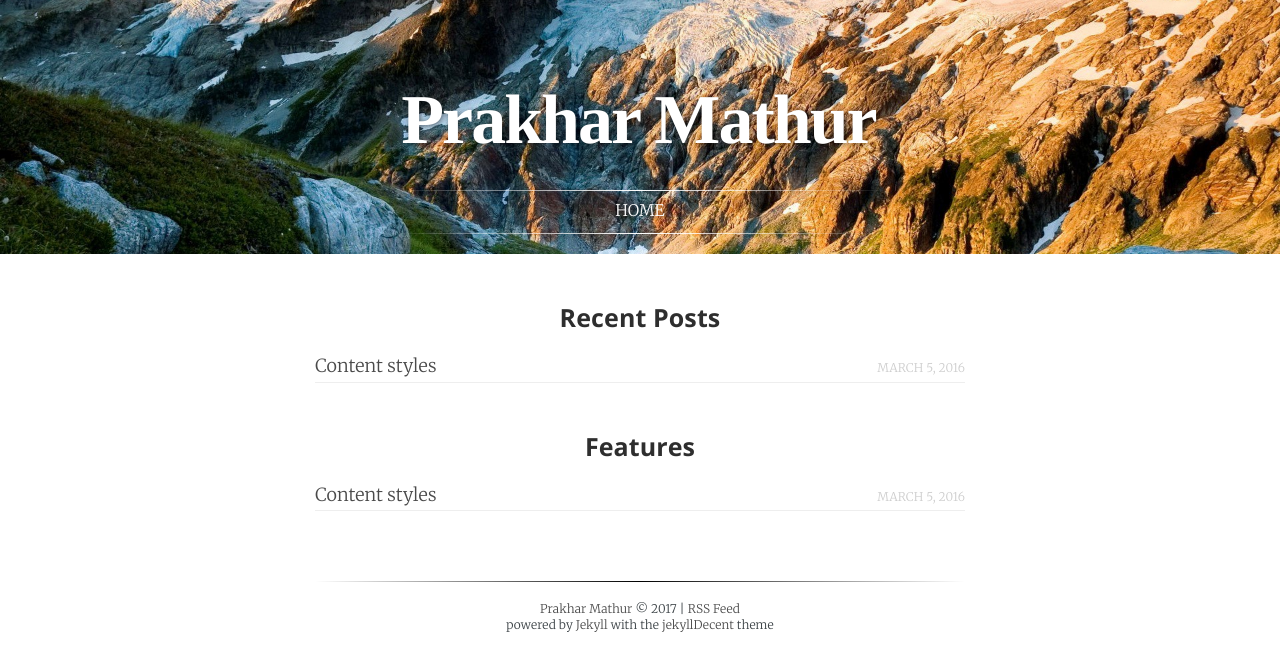
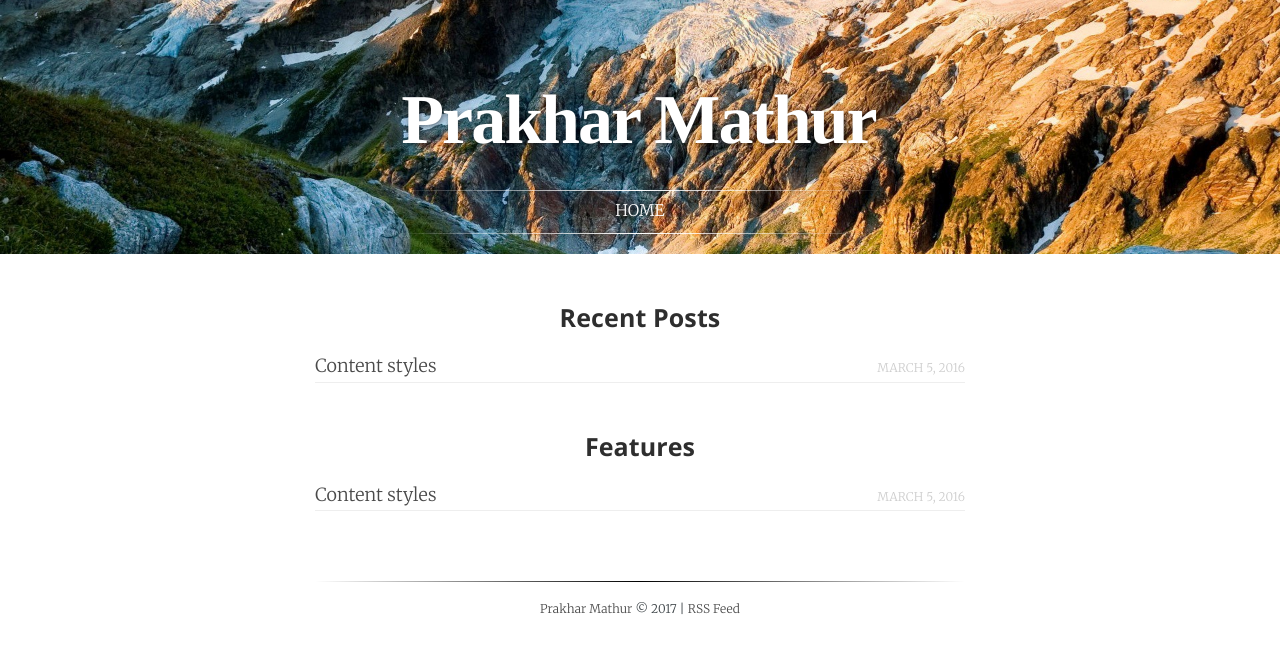
Before and after one commit to prakhar345/prakhar345.github.io, a Jekyll site: the page built from index.html, in a window 1280 px wide. Shown: the top 671 px of the page. Built offline with Jekyll 4.4.1, drawn with Linux system fonts in a browser that asks for light colours; some web fonts are replaced.

Commit message:
changes made

```diff
--- a/_includes/footer.html
+++ b/_includes/footer.html
@@ -1,5 +1,5 @@
 <footer class="site-footer">
     <button class="go-to-top"></button>
     <p class="copyright"><a href="{{ "" | absolute_url }}" title="{{ site.title }}">{{site.title}}</a> &copy; {{ site.time | date: '%Y' }} | <a href="{{ "/feed.xml" | absolute_url }}" title="RSS Feed">RSS Feed</a></p>
-    <p class="poweredby">powered by <a href="https://jekyllrb.com/" title="Jekyll">Jekyll</a> with the <a href="https://github.com/jwillmer/jekyllDecent" title="jekyllDecent Theme">jekyllDecent</a> theme</p>
+
 </footer>
```
